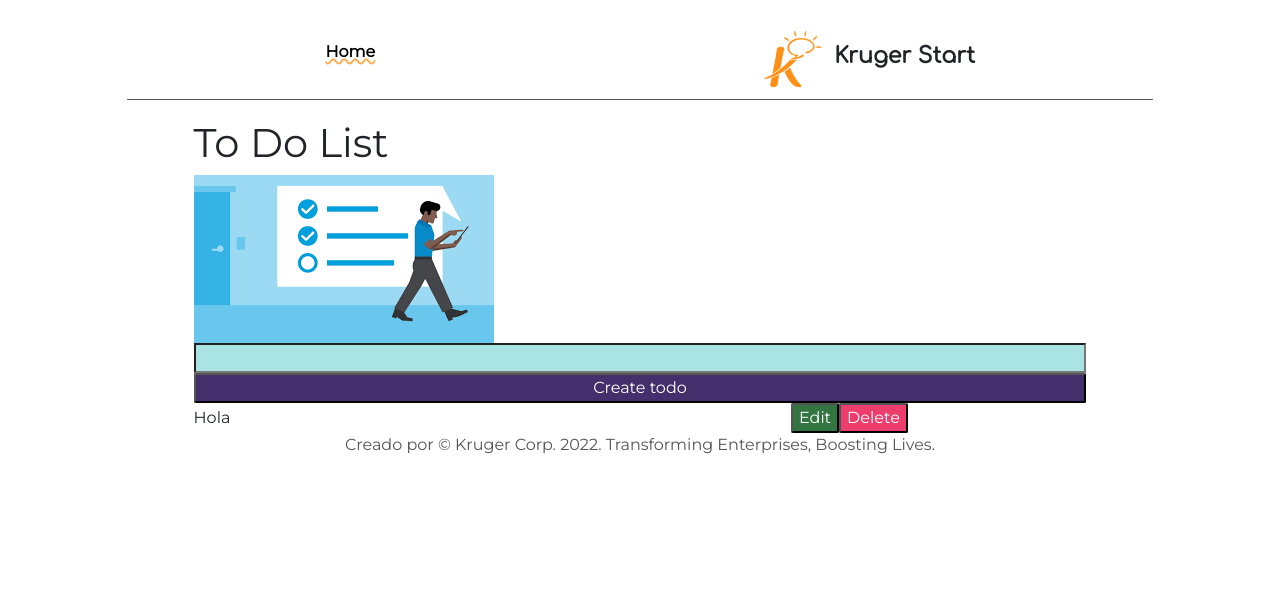
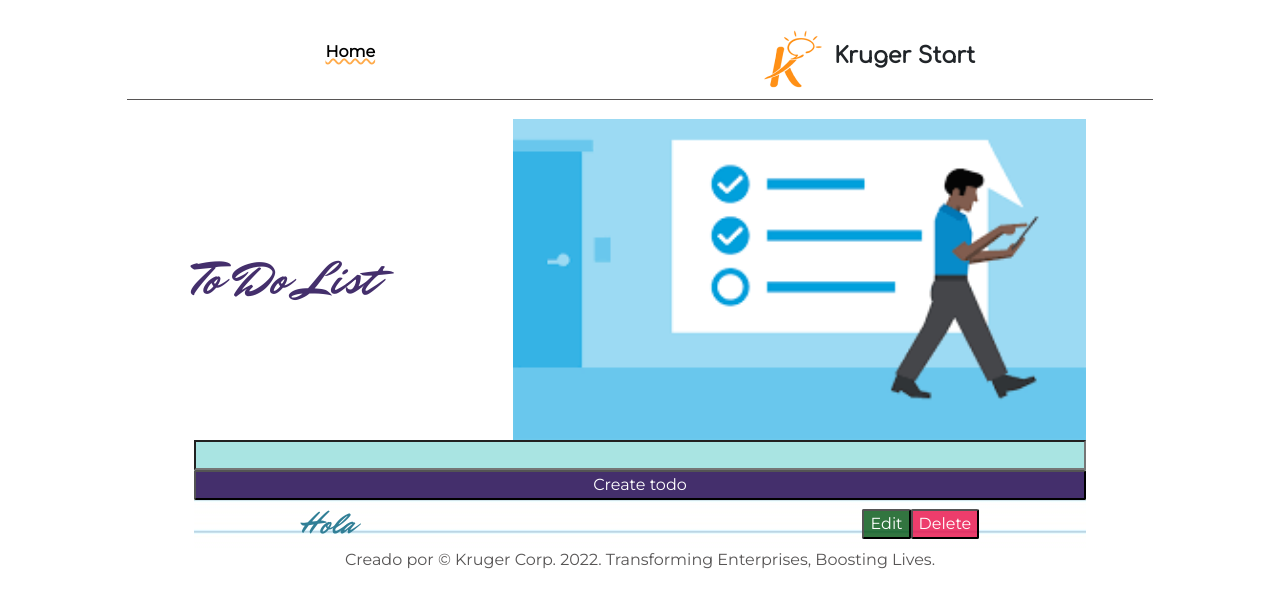
Before and after one commit to xander06/fiveproyects, a React (Create React App) app: page / in a window 1280 px wide. Both pictures are taken after a click on the input "Create todo". Shown: the top 608 px of the page. Built offline with nearby package versions, Linux system fonts and the light colour scheme.

Commit message:
readme screen

```diff
--- a/src/App.css
+++ b/src/App.css
@@ -1,5 +1,6 @@
 @import url('https://fonts.googleapis.com/css2?family=Montserrat&display=swap');
 @import url('https://fonts.googleapis.com/css2?family=Comfortaa&family=Montserrat:wght@100&display=swap');
+@import url('https://fonts.googleapis.com/css2?family=Mr+Dafoe&display=swap');
 
 body {
   font-family: 'Montserrat', sans-serif !important;
@@ -222,8 +223,12 @@ body {
 }
 
 .tarea {
+  font-family: 'Mr Dafoe', cursive;
   display: flex;
-  flex: 1 1 0
+  flex: 1 1 0;
+  color:#317f96;
+  font-size: xx-large;
+  font-weight: 300;
 }
 
 .button {
@@ -257,3 +262,30 @@ body {
   border-radius: 2px;
   color: #fff;
 }
+
+.toDoCabecera {
+  display: flex;
+  flex-direction: initial;
+  justify-content: space-between;
+}
+
+.toDoCabecera h1 {
+  font-family: 'Mr Dafoe', cursive;
+  flex: 1 1 auto;
+  display: flex;
+  margin: auto;
+  font-size: 3em;
+  color: #442f6c;
+}
+
+.toDoCabecera img {
+  flex: 2 1 auto;
+}
+
+.todoContainerTarea{
+  background-image: url("../public/img/papel.jpg");
+}
+
+.todo {
+  padding: 0 12%;
+}
--- a/src/pages/Homepage.jsx
+++ b/src/pages/Homepage.jsx
@@ -39,7 +39,7 @@ const Homepage = () => {
 
     return (
         <div className='todoContainer'>
-            <div><h1>To Do List</h1>
+            <div className="toDoCabecera"><h1>To Do List</h1>
             <img src="../img/topersona.png" alt="to do list inicio"/>
             </div>
             <form className='todoCreateForm' onSubmit={handleSubmit}>
@@ -52,7 +52,7 @@ const Homepage = () => {
                     className='buttonCreate'
                 />
             </form>
-            <div className='todoContainer'>
+            <div className='todoContainerTarea'>
                 {todos.map(item => (
                     <Todo key={item.id} item={item} onUpdate={handleUpdate} onDelete={handleDelete} />
                 ))
```
Also changed, not shown: public/img/papel.jpg (added).
